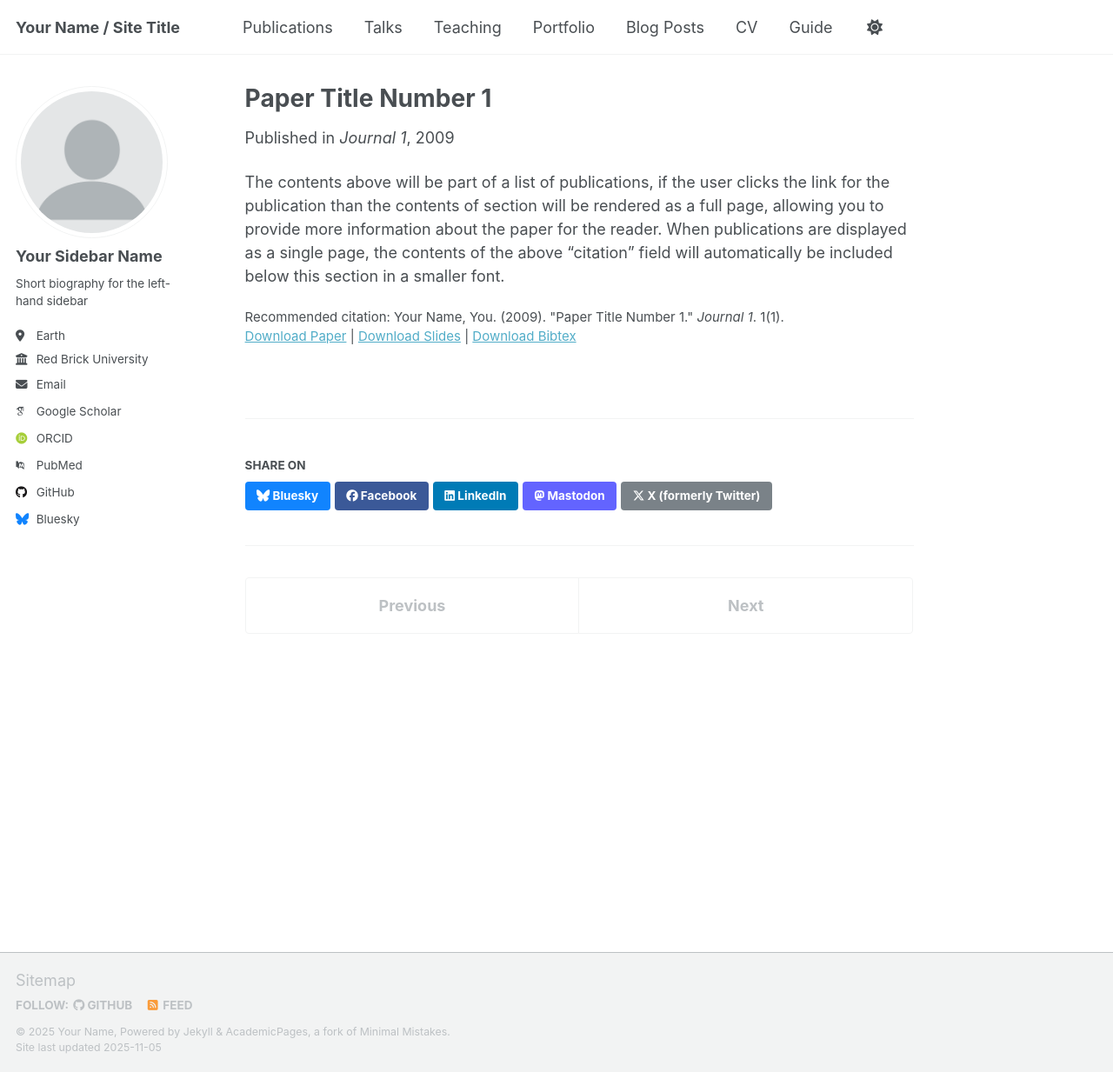
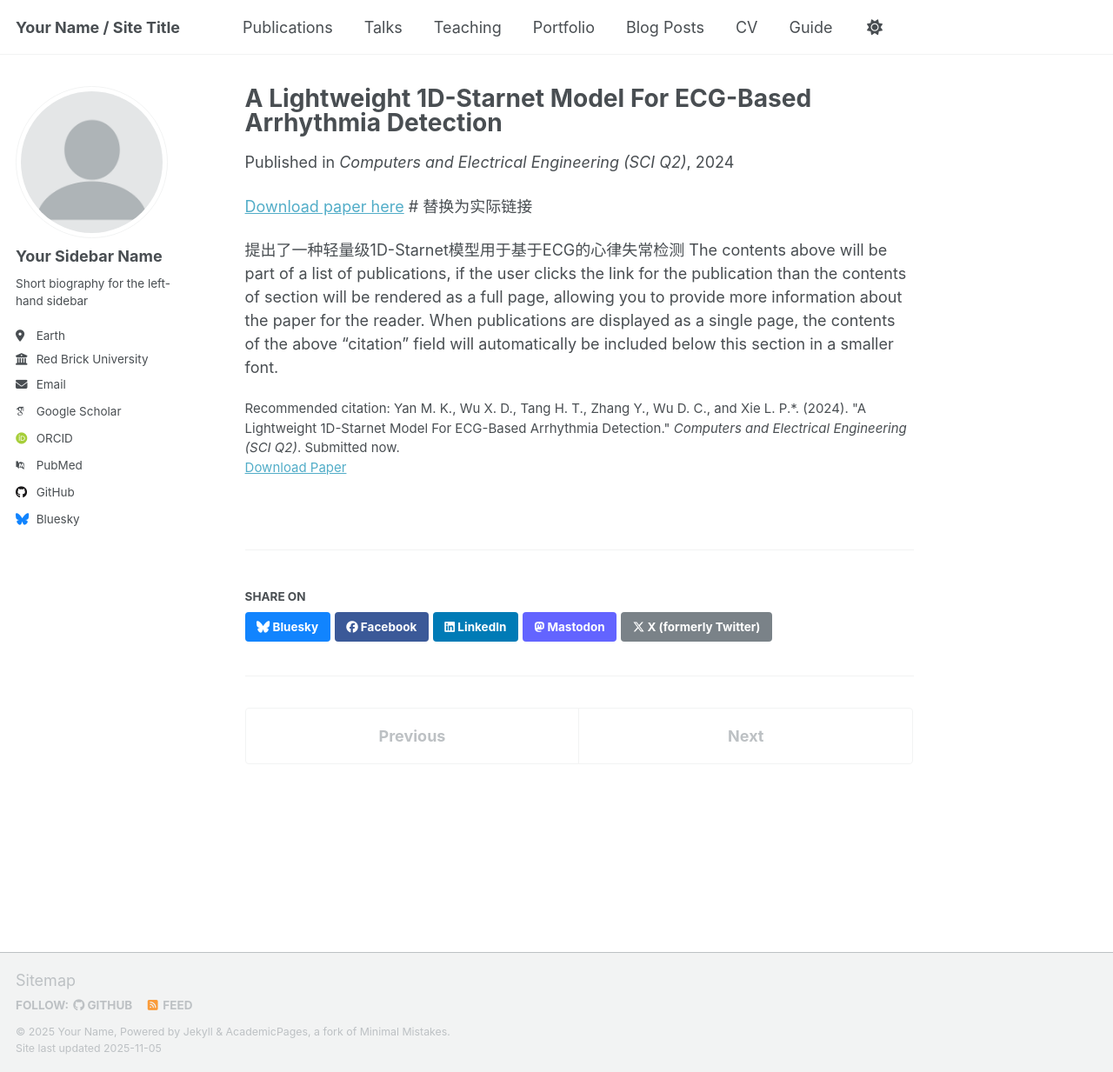
Before and after one commit to knight-flash/knight-flash.github.io, a Jekyll site: the page built from _publications/2009-10-01-paper-title-number-1.md, in a window 1280 px wide and 1233 px high. Shown: the whole window at 87% size. Built offline with Jekyll 4.4.1, drawn with Linux system fonts in a browser that asks for light colours; some web fonts are replaced; a script that is not in the unit is left out.

Commit message:
论文change

```diff
--- a/_publications/2009-10-01-paper-title-number-1.md
+++ b/_publications/2009-10-01-paper-title-number-1.md
@@ -1,14 +1,15 @@
 ---
-title: "Paper Title Number 1"
+title: "A Lightweight 1D-Starnet Model For ECG-Based Arrhythmia Detection"
 collection: publications
-category: manuscripts
-permalink: /publication/2009-10-01-paper-title-number-1
-excerpt: 'This paper is about the number 1. The number 2 is left for future work.'
-date: 2009-10-01
-venue: 'Journal 1'
-slidesurl: 'https://academicpages.github.io/files/slides1.pdf'
-paperurl: 'https://academicpages.github.io/files/paper1.pdf'
-bibtexurl: 'https://academicpages.github.io/files/bibtex1.bib'
-citation: 'Your Name, You. (2009). &quot;Paper Title Number 1.&quot; <i>Journal 1</i>. 1(1).'
+permalink: /publication/2024-lightweight-1d-starnet
+excerpt: "提出了一种轻量级1D-Starnet模型用于基于ECG的心律失常检测"
+date: 2024-01-01
+venue: "Computers and Electrical Engineering (SCI Q2)"
+paperurl: ""  # 若有论文链接可补充
+citation: "Yan M. K., Wu X. D., Tang H. T., Zhang Y., Wu D. C., and Xie L. P.*. (2024). &quot;A Lightweight 1D-Starnet Model For ECG-Based Arrhythmia Detection.&quot; <i>Computers and Electrical Engineering (SCI Q2)</i>. Submitted now."
 ---
+
+[Download paper here](http://example.com/paper1.pdf)  # 替换为实际链接
+
+{{ page.excerpt }}
 The contents above will be part of a list of publications, if the user clicks the link for the publication than the contents of section will be rendered as a full page, allowing you to provide more information about the paper for the reader. When publications are displayed as a single page, the contents of the above "citation" field will automatically be included below this section in a smaller font.
```
